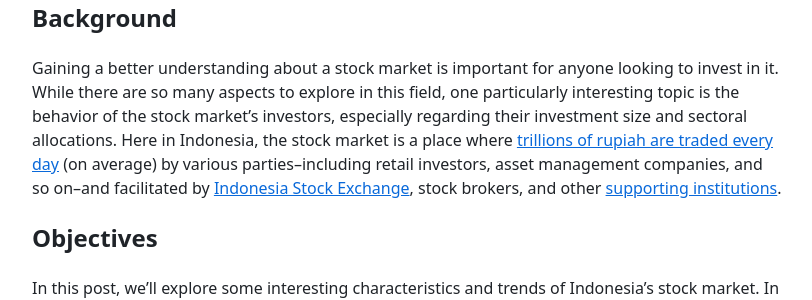
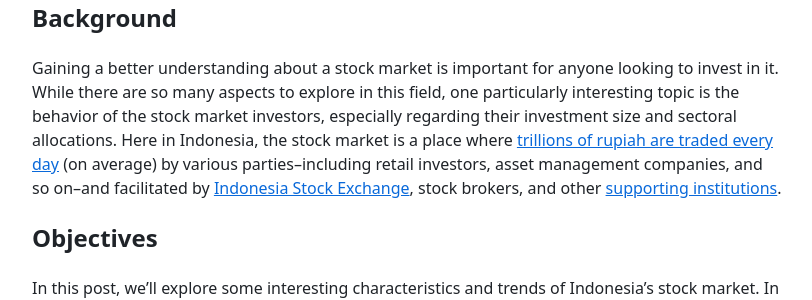
Before and after one commit to abangfarhan/abangfarhan.github.io, a Jekyll site: the page built from _posts/2023-12-02-indonesia-stock-market-EDA.md, in a window 1280 px wide and 900 px high. Shown: the part 341-641 px from the top of the window, without its empty margins (233-1045 px from the left). Built offline with Jekyll 4.4.1, drawn with Linux system fonts in a browser that asks for light colours.

Commit message:
fix a typo

```diff
--- a/_posts/2023-12-02-indonesia-stock-market-EDA.md
+++ b/_posts/2023-12-02-indonesia-stock-market-EDA.md
@@ -14,7 +14,7 @@ tags: [finance, data visualizations]
 
 ## Background
 
-Gaining a better understanding about a stock market is important for anyone looking to invest in it. While there are so many aspects to explore in this field, one particularly interesting topic is the behavior of the stock market's investors, especially regarding their investment size and sectoral allocations. Here in Indonesia, the stock market is a place where [trillions of rupiah are traded every day](https://money.kompas.com/read/2021/09/14/202000326/bei-targetkan-rata-rata-transaksi-harian-mencapai-rp-13-5-triliun-pada-2022) (on average) by various parties--including retail investors, asset management companies, and so on--and facilitated by [Indonesia Stock Exchange](https://www.idx.co.id), stock brokers, and other [supporting institutions](https://www.ojk.go.id/id/kanal/pasar-modal/Pages/Lembaga-dan-Profesi-Penunjang.aspx).
+Gaining a better understanding about a stock market is important for anyone looking to invest in it. While there are so many aspects to explore in this field, one particularly interesting topic is the behavior of the stock market investors, especially regarding their investment size and sectoral allocations. Here in Indonesia, the stock market is a place where [trillions of rupiah are traded every day](https://money.kompas.com/read/2021/09/14/202000326/bei-targetkan-rata-rata-transaksi-harian-mencapai-rp-13-5-triliun-pada-2022) (on average) by various parties--including retail investors, asset management companies, and so on--and facilitated by [Indonesia Stock Exchange](https://www.idx.co.id), stock brokers, and other [supporting institutions](https://www.ojk.go.id/id/kanal/pasar-modal/Pages/Lembaga-dan-Profesi-Penunjang.aspx).
 
 ## Objectives
 
```
